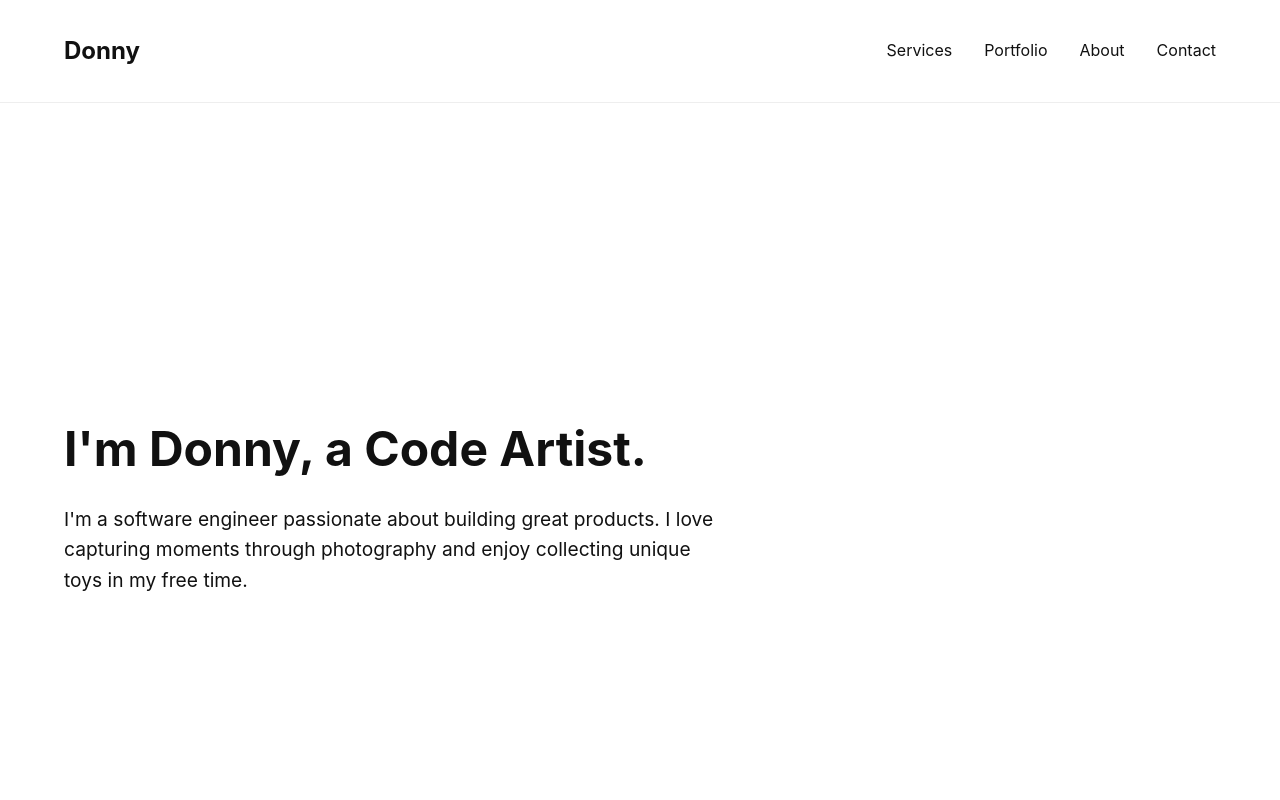
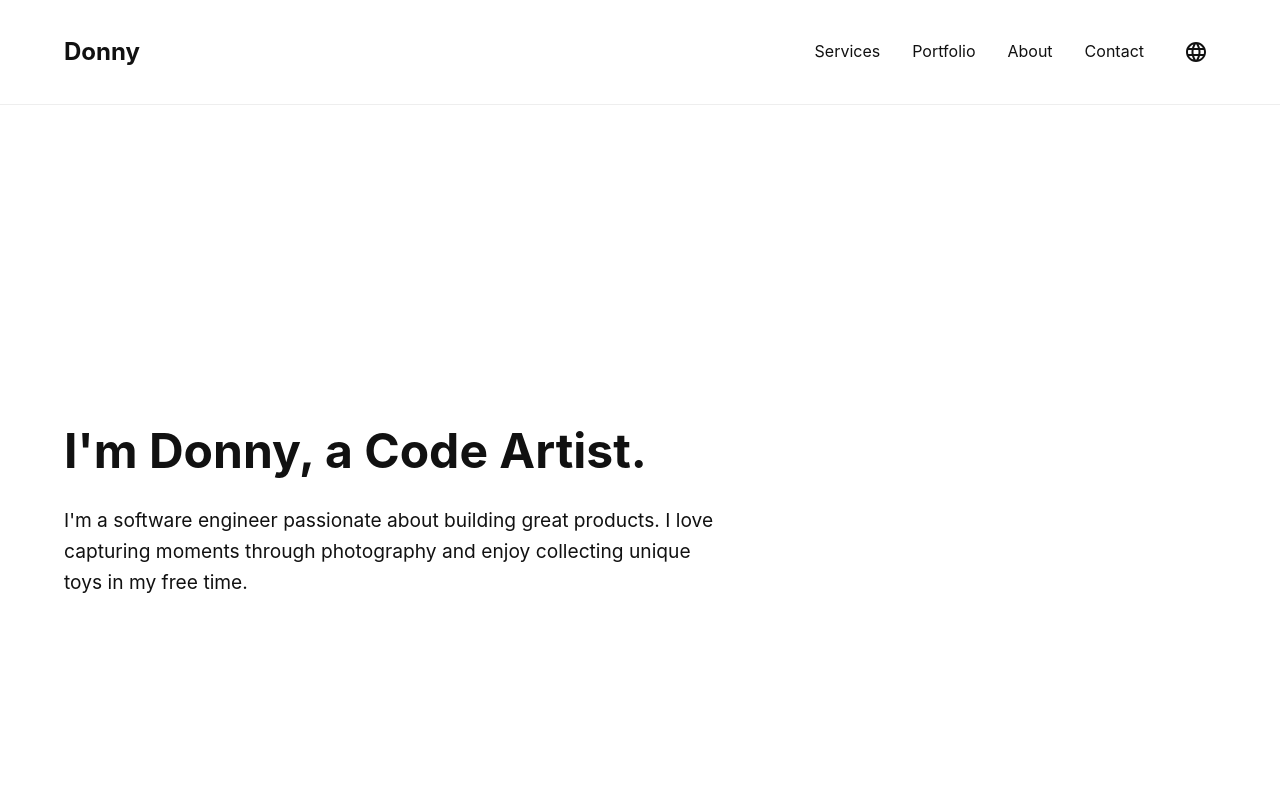
Before and after one commit to imdonnix/iamdonnyx, a React (Create React App) app: page / in a window 1280 px wide. Shown: the top 800 px of the page. Built offline with nearby package versions, Linux system fonts and the light colour scheme.

Commit message:
Added Language Toggle En and Jp

```diff
--- a/src/components/Header.tsx
+++ b/src/components/Header.tsx
@@ -1,6 +1,7 @@
-import React from "react";
+import React, { useState } from "react";
 import styled, { createGlobalStyle } from "styled-components";
 import { useTranslations } from "../utils/translations/translations";
+import { Language } from "@mui/icons-material";
 
 const GlobalStyle = createGlobalStyle`
   html {
@@ -25,6 +26,7 @@ const Logo = styled.div`
 const Menu = styled.div`
   display: flex;
   gap: 2rem;
+  align-items: center;
 
   a {
     cursor: pointer;
@@ -38,8 +40,70 @@ const Menu = styled.div`
   }
 `;
 
+const LanguageToggle = styled.div`
+  position: relative;
+`;
+
+const LanguageButton = styled.button`
+  background: none;
+  border: none;
+  cursor: pointer;
+  padding: 0.5rem;
+  display: flex;
+  align-items: center;
+  justify-content: center;
+  color: inherit;
+  transition: color 0.2s ease;
+
+  &:hover {
+    color: #0070f3;
+  }
+
+  svg {
+    font-size: 1.5rem;
+  }
+`;
+
+const LanguageDropdown = styled.div<{ isOpen: boolean }>`
+  position: absolute;
+  top: 100%;
+  right: 0;
+  background: #fff;
+  border: 1px solid #eee;
+  border-radius: 8px;
+  box-shadow: 0 4px 12px rgba(0, 0, 0, 0.1);
+  margin-top: 0.5rem;
+  min-width: 150px;
+  display: ${(props) => (props.isOpen ? "block" : "none")};
+  z-index: 1000;
+`;
+
+const LanguageOption = styled.button<{ isActive: boolean }>`
+  width: 100%;
+  padding: 0.75rem 1rem;
+  border: none;
+  background: ${(props) => (props.isActive ? "#f0f0f0" : "transparent")};
+  cursor: pointer;
+  text-align: left;
+  color: inherit;
+  transition: background 0.2s ease;
+
+  &:hover {
+    background: #f0f0f0;
+  }
+
+  &:first-child {
+    border-radius: 8px 8px 0 0;
+  }
+
+  &:last-child {
+    border-radius: 0 0 8px 8px;
+  }
+`;
+
 export const Header: React.FC = () => {
-  const { t } = useTranslations();
+  const { t, currentLanguage, setLanguage } = useTranslations();
+  const [isLanguageDropdownOpen, setIsLanguageDropdownOpen] = useState(false);
 
   const handleScroll = (e: React.MouseEvent<HTMLAnchorElement, MouseEvent>, id: string) => {
     e.preventDefault();
@@ -47,6 +111,11 @@ export const Header: React.FC = () => {
     if (el) {
       el.scrollIntoView({ behavior: "smooth", block: "start" });
     }
+  };
+
+  const handleLanguageChange = (lang: "en" | "ja") => {
+    setLanguage(lang);
+    setIsLanguageDropdownOpen(false);
   };
 
   return (
@@ -61,6 +130,28 @@ export const Header: React.FC = () => {
           <a href="#portfolio" onClick={(e) => handleScroll(e, "#portfolio")}>{t.header.portfolio}</a>
           <a href="#about" onClick={(e) => handleScroll(e, "#about")}>{t.header.about}</a>
           <a href="#contact" onClick={(e) => handleScroll(e, "#contact")}>{t.header.contact}</a>
+          <LanguageToggle>
+            <LanguageButton
+              onClick={() => setIsLanguageDropdownOpen(!isLanguageDropdownOpen)}
+              aria-label="Toggle language"
+            >
+              <Language />
+            </LanguageButton>
+            <LanguageDropdown isOpen={isLanguageDropdownOpen}>
+              <LanguageOption
+                isActive={currentLanguage === "en"}
+                onClick={() => handleLanguageChange("en")}
+              >
+                English
+              </LanguageOption>
+              <LanguageOption
+                isActive={currentLanguage === "ja"}
+                onClick={() => handleLanguageChange("ja")}
+              >
+                日本語
+              </LanguageOption>
+            </LanguageDropdown>
+          </LanguageToggle>
         </Menu>
       </Nav>
     </>
```
